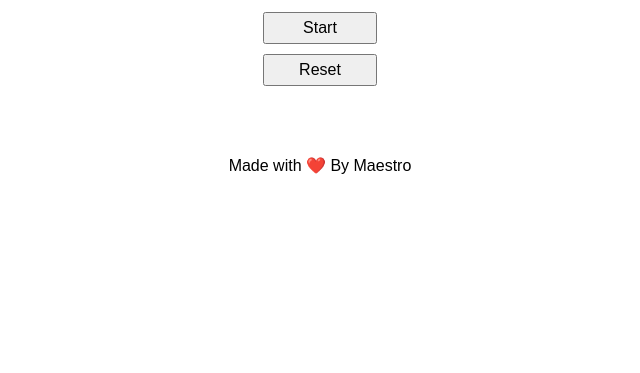
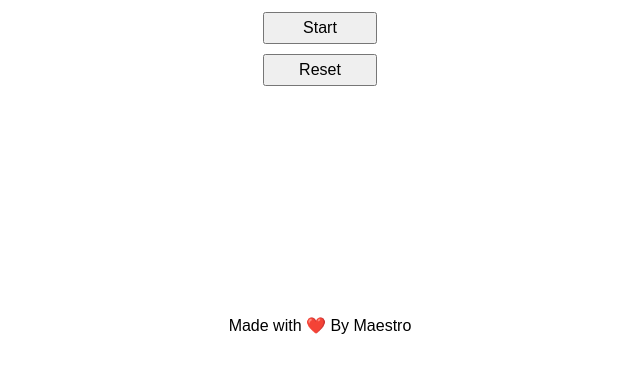
Before and after one commit to MaestroOG/stopwatch.js, a plain HTML site: page index.html in a window 1280 px wide. Shown: the part 375-748 px from the top of the page, without its empty margins (320-960 px from the left). Drawn offline with Linux system fonts and the light colour scheme.

Commit message:
Update styles.css

```diff
--- a/styles.css
+++ b/styles.css
@@ -26,7 +26,7 @@ button {
 
 footer {
     position: absolute;
-    bottom: 30%;
+    bottom: 10%;
     text-align: center;
     padding: 10px 140px;
 }
```
